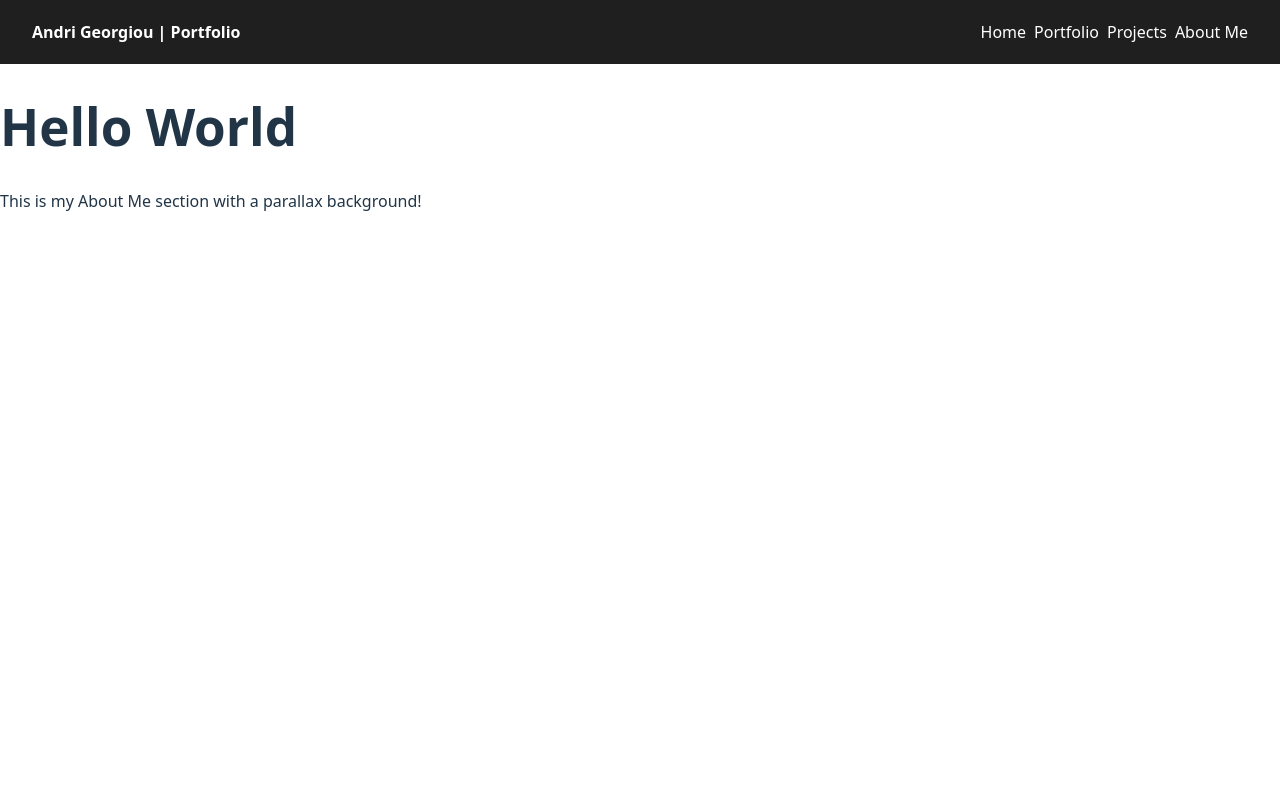
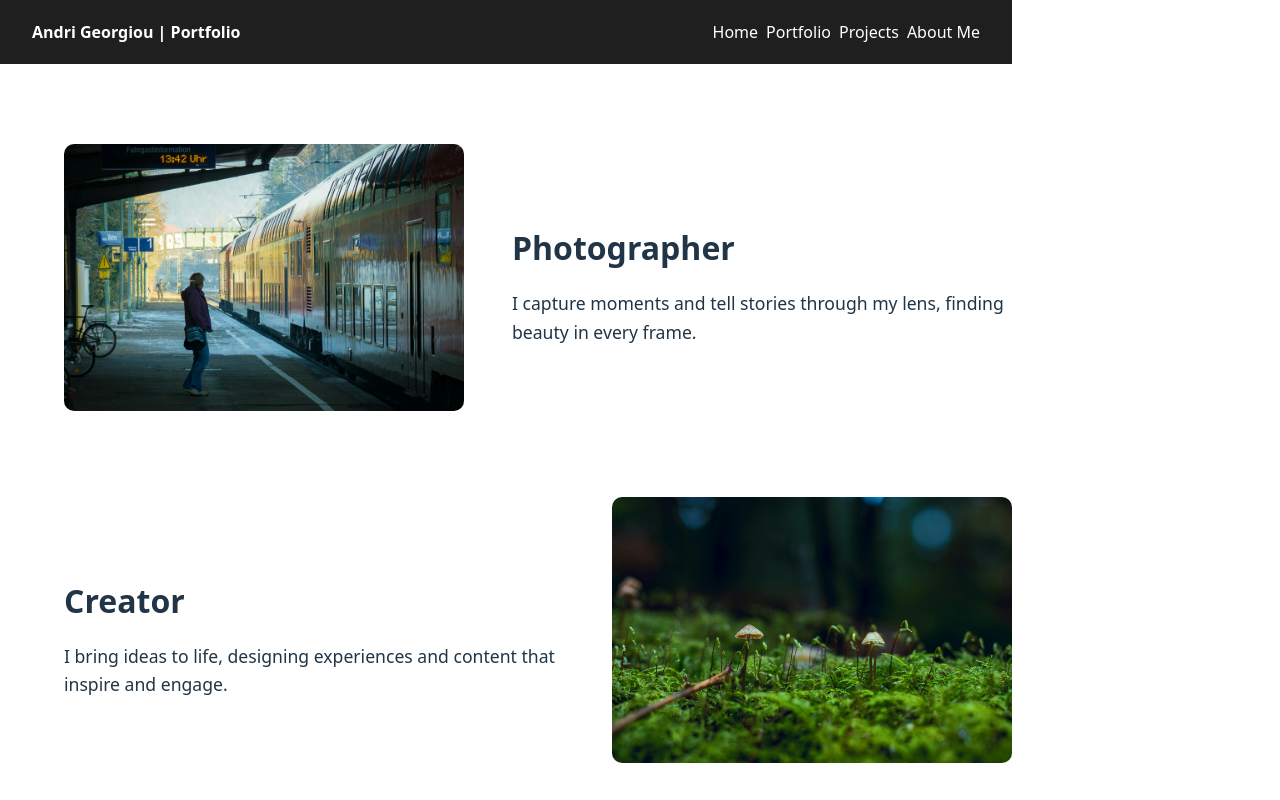
Before and after one commit to VictorySpecificationII/flowersbythebed-photography, a React (Vite) app: page /about in a window 1280 px wide. Shown: the top 800 px of the page. Built offline with nearby package versions, Linux system fonts and the light colour scheme.

Commit message:
made a start on the about me page

```diff
--- a/src/modules/AboutMe.jsx
+++ b/src/modules/AboutMe.jsx
@@ -1,13 +1,45 @@
 import "./submodules/AboutMe/AboutMe.css";
+import photographerImg from "../images/Home/Home3.jpeg"; // replace with your image paths
+import creatorImg from "../images/Home/Home.jpeg";
+import artistImg from "../images/Home/Home2.jpeg";
 
 export default function AboutMe() {
   return (
     <div className="aboutme-container">
-      <div className="parallax-bg"></div>
-      <div className="aboutme-content">
-        <h1>Hello World</h1>
-        <p>This is my About Me section with a parallax background!</p>
-      </div>
+
+      {/* Photographer Section */}
+      <section className="aboutme-section">
+        <div className="aboutme-image">
+          <img src={photographerImg} alt="Photographer" />
+        </div>
+        <div className="aboutme-text">
+          <h2>Photographer</h2>
+          <p>I capture moments and tell stories through my lens, finding beauty in every frame.</p>
+        </div>
+      </section>
+
+      {/* Creator Section */}
+      <section className="aboutme-section reverse">
+        <div className="aboutme-image">
+          <img src={creatorImg} alt="Creator" />
+        </div>
+        <div className="aboutme-text">
+          <h2>Creator</h2>
+          <p>I bring ideas to life, designing experiences and content that inspire and engage.</p>
+        </div>
+      </section>
+
+      {/* Artist Section */}
+      <section className="aboutme-section">
+        <div className="aboutme-image">
+          <img src={artistImg} alt="Artist" />
+        </div>
+        <div className="aboutme-text">
+          <h2>Artist</h2>
+          <p>From canvas to digital, I explore creativity and expression in every medium I touch.</p>
+        </div>
+      </section>
+
     </div>
   );
 }
--- a/src/modules/submodules/AboutMe/AboutMe.css
+++ b/src/modules/submodules/AboutMe/AboutMe.css
@@ -1,6 +1,55 @@
 .aboutme-container {
-  position: relative;
-  width: 100vw;       /* full width */
-  min-height: 100vh;  /* at least viewport height */
-  overflow: visible;  /* allow children outside if needed */
+  width: 100%;
+  display: flex;
+  flex-direction: column;
+  gap: 5rem; /* space between sections */
+  padding: 5rem 2rem; /* top/bottom + horizontal padding */
 }
+
+.aboutme-section {
+  display: flex;
+  align-items: center;
+  justify-content: center;
+  gap: 3rem; /* space between image and text */
+  flex-wrap: wrap; /* allow stacking on mobile */
+}
+
+.aboutme-section.reverse {
+  flex-direction: row-reverse; /* flip image/text for alternate sections */
+}
+
+.aboutme-image img {
+  width: 400px;       /* or adjust */
+  max-width: 100%;
+  height: auto;
+  border-radius: 10px;
+  object-fit: cover;
+}
+
+.aboutme-text {
+  max-width: 500px;
+}
+
+.aboutme-text h2 {
+  font-size: 2rem;
+  margin-bottom: 1rem;
+}
+
+.aboutme-text p {
+  font-size: 1.1rem;
+  line-height: 1.6;
+}
+
+/* Responsive */
+@media (max-width: 768px) {
+  .aboutme-section {
+    flex-direction: column !important;
+    text-align: center;
+    gap: 2rem;
+  }
+
+  .aboutme-image img {
+    width: 100%;
+    max-width: 300px;
+  }
+}
```
